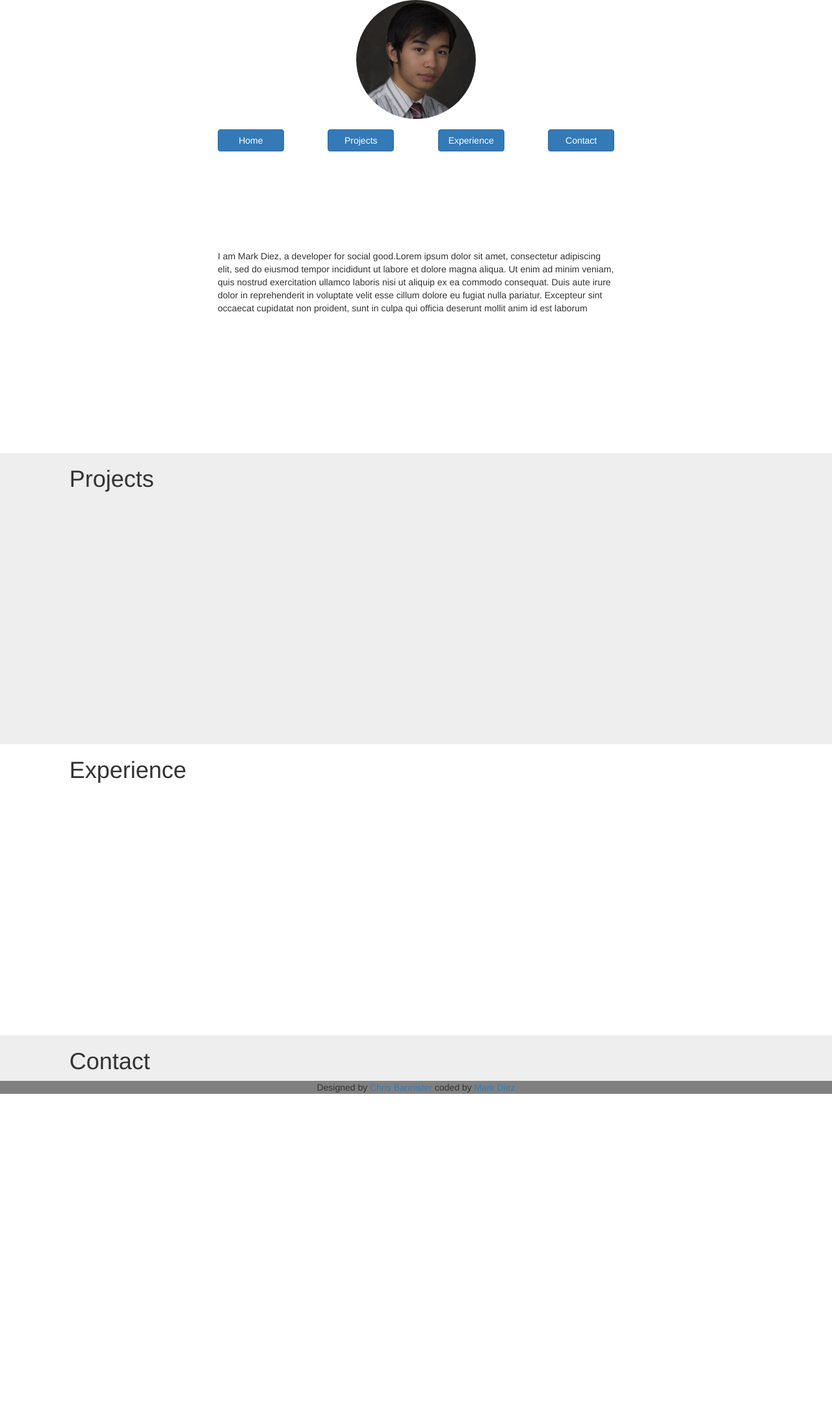
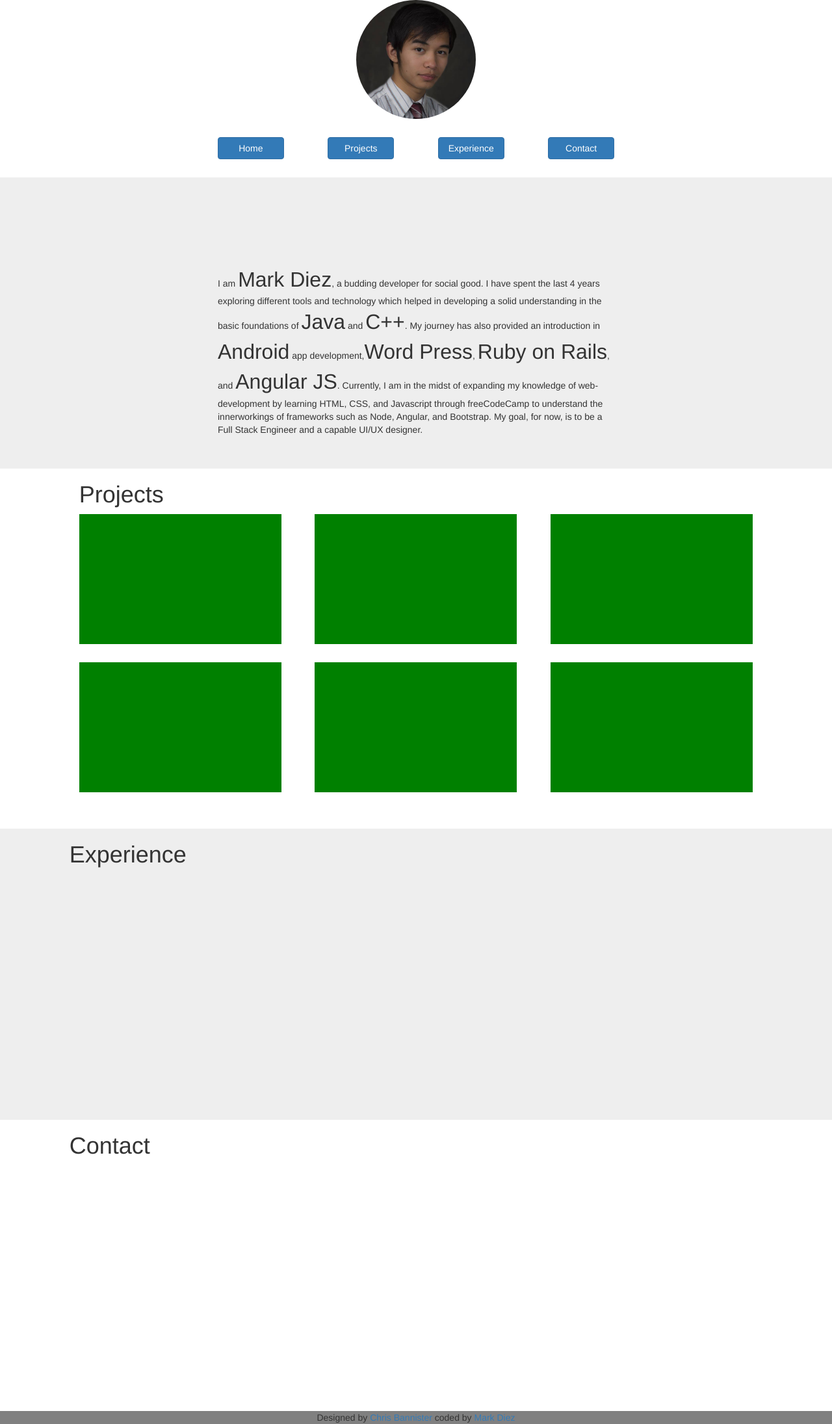
Before and after one commit to markediez/markediez.github.io, a PHP site: page /projects/free-code-camp/front-end-dev-certification/portfolio-page/index.html in a window 1280 px wide. Shown: the whole page at 65% size. Before the commit the page ends 1683 px from the top, so only its background shows below. Run offline with PHP 8.4, Linux system fonts and the light colour scheme.

Commit message:
Add project card placeholder

```diff
--- a/projects/free-code-camp/front-end-dev-certification/portfolio-page/css/style.css
+++ b/projects/free-code-camp/front-end-dev-certification/portfolio-page/css/style.css
@@ -3,11 +3,12 @@
 }
 
 #navigation {
-  margin-top: 16px;
+  margin-top: 2em;
 }
 
 #about {
-  margin-top: 16px;
+  background-color: #eeeeee;
+  margin-top: 2em;
   height: 32em;
 }
 
@@ -16,17 +17,20 @@
 }
 
 #projects {
+  padding-bottom: 1em;
+}
+
+#projects div {
+  margin-bottom: 1em;
+}
+
+#experience {
   background-color: #eeeeee;
   height: 32em;
 }
 
-#experience {
-  background-color: white;
+#contact {
   height: 32em;
-}
-
-#contact {
-  background-color: #eeeeee;
 }
 
 #footer {
@@ -48,3 +52,14 @@
   display: flex;
   justify-content: space-between;
 }
+
+.accent-text {
+  font-size: 32px;
+  font-weight: 500;
+}
+
+.card {
+  height: 200px;
+  width: 30%;
+  background: green;
+}
--- a/projects/free-code-camp/front-end-dev-certification/portfolio-page/index.html
+++ b/projects/free-code-camp/front-end-dev-certification/portfolio-page/index.html
@@ -23,13 +23,29 @@
     <div id="about" class="row">
       <div class="col-md-6 col-centered">
         <p>
-          I am Mark Diez, a developer for social good.Lorem ipsum dolor sit amet, consectetur adipiscing elit, sed do eiusmod tempor incididunt ut labore et dolore magna aliqua. Ut enim ad minim veniam, quis nostrud exercitation ullamco laboris nisi ut aliquip ex ea commodo consequat. Duis aute irure dolor in reprehenderit in voluptate velit esse cillum dolore eu fugiat nulla pariatur. Excepteur sint occaecat cupidatat non proident, sunt in culpa qui officia deserunt mollit anim id est laborum
+          I am <span class="accent-text">Mark Diez</span>, a budding developer for social good. I have spent the last 4 years exploring different tools and technology which helped in developing a solid understanding in the basic foundations of <span class="accent-text">Java</span> and <span class="accent-text">C++</span>. My journey has also provided an introduction in <span class="accent-text">Android</span> app development,<span class="accent-text">Word Press</span>, <span class="accent-text">Ruby on Rails</span>, and <span class="accent-text">Angular JS</span>.  Currently, I am in the midst of expanding my knowledge of web-development by learning HTML, CSS, and Javascript through freeCodeCamp to understand the innerworkings of frameworks such as Node, Angular, and Bootstrap. My goal, for now, is to be a Full Stack Engineer and a capable UI/UX designer.
         </p>
       </div>
     </div>
     <div id="projects" class="row">
-      <div class="col-md-offset-1">
+      <div class="col-md-offset-1 col-md-10">
         <h1>Projects</h1>
+        <div class="space-between">
+          <div class="card col-md-3">
+          </div>
+          <div class="card col-md-3">
+          </div>
+          <div class="card col-md-3">
+          </div>
+        </div>
+        <div class="space-between">
+          <div class="card col-md-3">
+          </div>
+          <div class="card col-md-3">
+          </div>
+          <div class="card col-md-3">
+          </div>
+        </div>
       </div>
     </div>
     <div id="experience" class="row">
```
